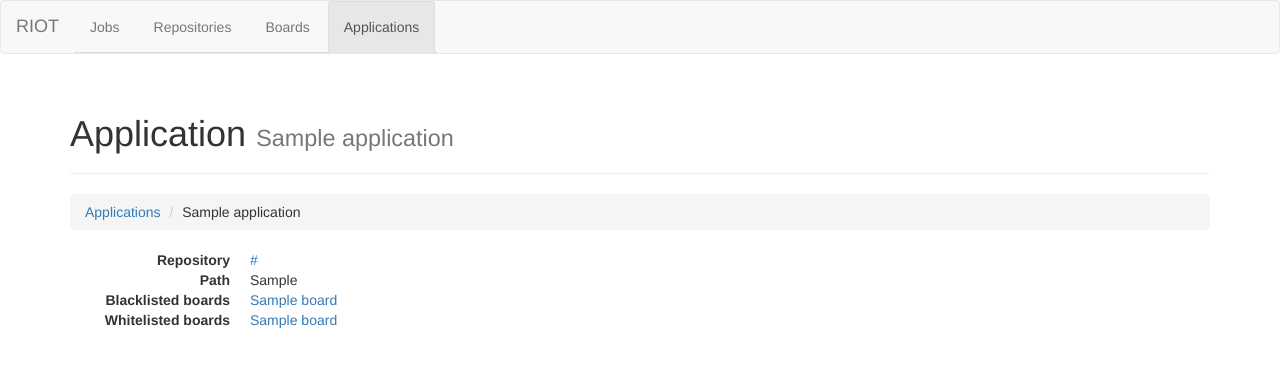
After one commit to RIOT-OS/riot_job_manager, a Django app: page /jobs/application/1 in a window 1280 px wide. The commit adds this page. Shown: the top 367 px of the page. Run offline with Django 3.2, Linux system fonts and the light colour scheme; tables that the repository leaves empty hold one stand-in row (values such as "Sample post"); parts of the project's set-up code (start-up, migrations or seed data) failed here and were passed over; some libraries are stand-ins or nearby versions.

Commit message:
Add list, create, update, delete, and detail view for Appliation

```diff
--- a/board_app_creator/models.py
+++ b/board_app_creator/models.py
@@ -95,6 +95,9 @@ class Repository(models.Model):
     def has_application_trees(self):
         return self.application_trees.exists()
 
+    def unique_application_trees(self):
+        return sorted(list(set(self.application_trees.values_list('tree_name', flat=True))))
+
 class USBDevice(models.Model):
     """
     Representation of USB devices.
@@ -148,22 +151,30 @@ class Application(models.Model):
     """
     A representarion of a RIOT application.
     """
-    name = models.CharField(max_length=16, unique=True, blank=False,
-                            null=False)
+    name = models.CharField(max_length=16, blank=False, null=False)
     path = models.CharField(max_length=256, default=None, null=True,
                             blank=True)
     repository = models.ManyToManyField('Repository', related_name='applications',
                                         through='ApplicationTree')
+    blacklisted_boards = models.ManyToManyField('Board',
+            related_name='blacklisted_applications')
+    whitelisted_boards = models.ManyToManyField('Board',
+            related_name='whitelisted_applications')
 
 class ApplicationTree(models.Model):
     """
     Transit class between Application and Repository.
     """
     repo = models.ForeignKey('Repository', related_name='application_trees')
-    tree_name = models.CharField(max_length=256, unique=True, null=False,
-                                 blank=False)
-    application = models.ForeignKey('Application', related_name='applications',
-                                    unique=True, blank=False, null=False)
+    tree_name = models.CharField(max_length=256, null=False, blank=False)
+    application = models.ForeignKey('Application', related_name='application_tree',
+                                    unique=True, blank=True, null=True)
+
+    class Meta:
+        unique_together = ("repo", "tree_name", "application")
+
+    def __str__(self):
+        return self.tree_name
 
 class Job(models.Model):
     """
--- /dev/null
+++ b/board_app_creator/templates/board_app_creator/application_detail.html
@@ -0,0 +1,32 @@
+{% extends 'board_app_creator/detail.html' %}
+{% load bootstrap3 %}
+{% block title %}Application: {{ object.name }}{% endblock %}
+{% block nav-application-class %}active{% endblock %}
+{% block nav-application-link %}#{% endblock %}
+{% block breadcrumb %}
+    <li><a href="{% url "application-list" %}">Applications</a></li>
+    <li active="active">{{ object.name }}</li>
+{% endblock %}
+{% block header %}Application <small>{{ object.name }}</small>{% endblock %}
+{% block detail %}
+    {% if object.repository.exists %}
+    <dt>Repository</dt>
+    {% for r in object.repository.all %}
+    <dd><a href="{% url "repository-detail" pk=r.pk %}">{{ r }}</a></dd>
+    {% endfor %}
+    {% endif %}
+    <dt>Path</dt>
+    <dd>{{ object.path }}</dd>
+    {% if object.blacklisted_boards.exists %}
+    <dt>Blacklisted boards</dt>
+    {% for b in object.blacklisted_boards.all %}
+    <dd><a href="{% url "board-detail" pk=b.pk %}">{{ b }}</a></dd>
+    {% endfor %}
+    {% endif %}
+    {% if object.whitelisted_boards.exists %}
+    <dt>Whitelisted boards</dt>
+    {% for b in object.whitelisted_boards.all %}
+    <dd><a href="{% url "board-detail" pk=b.pk %}">{{ b }}</a></dd>
+    {% endfor %}
+    {% endif %}
+{% endblock %}
--- a/board_app_creator/templates/board_app_creator/base.html
+++ b/board_app_creator/templates/board_app_creator/base.html
@@ -27,7 +27,7 @@
                   <li class="{% block nav-job-class %}{% endblock %}"><a href="#">Jobs</a></li>
                   <li class="{% block nav-repository-class %}{% endblock %}"><a href="{% block nav-repository-link %}{% url "repository-list" %}{% endblock %}">Repositories</a></li>
                   <li class="{% block nav-board-class %}{% endblock %}"><a href="{% block nav-board-link %}{% url "board-list" %}{% endblock %}">Boards</a></li>
-                  <li class="{% block nav-application-class %}{% endblock %}"><a href="#">Applications</a></li>
+                  <li class="{% block nav-application-class %}{% endblock %}"><a href="{% block nav-application-link %}{% url "application-list" %}{% endblock %}">Applications</a></li>
                 </ul>
               </div>
             </div>
--- a/board_app_creator/urls.py
+++ b/board_app_creator/urls.py
@@ -5,6 +5,11 @@ from board_app_creator import views
 
 urlpatterns = [
     url(r'', include('social.apps.django_app.urls', namespace='social')),
+    url(r'^application/?$', views.ApplicationList.as_view(), name='application-list'),
+    url(r'^application/create/?$', views.ApplicationCreate.as_view(), name='application-create'),
+    url(r'^application/(?P<pk>\d+)/?$', views.ApplicationDetail.as_view(), name='application-detail'),
+    url(r'^application/(?P<pk>\d+)/delete/?$', views.ApplicationDelete.as_view(), name='application-delete'),
+    url(r'^application/(?P<pk>\d+)/update/?$', views.ApplicationUpdate.as_view(), name='application-update'),
     url(r'^board/?$', views.BoardList.as_view(), name='board-list'),
     url(r'^board/create/?$', views.BoardCreate.as_view(), name='board-create'),
     url(r'^board/(?P<pk>\d+)/?$', views.BoardDetail.as_view(), name='board-detail'),
--- a/board_app_creator/views.py
+++ b/board_app_creator/views.py
@@ -7,6 +7,31 @@ from django.views.generic import View, DetailView, ListView
 from django.views.generic.edit import CreateView, DeleteView, UpdateView
 
 from board_app_creator import models
+
+class ApplicationDetail(DetailView):
+    model = models.Application
+
+class ApplicationList(ListView):
+    model = models.Application
+
+class ApplicationCreate(CreateView):
+    model = models.Application
+    success_url = reverse_lazy('application-list')
+    form_class =  modelform_factory(models.Application,
+                    widgets={"blacklisted_boards": CheckboxSelectMultiple,
+                             "whitelisted_boards": CheckboxSelectMultiple})
+
+
+class ApplicationDelete(DeleteView):
+    model = models.Application
+    success_url = reverse_lazy('application-list')
+
+class ApplicationUpdate(UpdateView):
+    model = models.Application
+    success_url = reverse_lazy('application-list')
+    form_class =  modelform_factory(models.Application,
+                    widgets={"blacklisted_boards": CheckboxSelectMultiple,
+                             "whitelisted_boards": CheckboxSelectMultiple})
 
 class BoardDetail(DetailView):
     model = models.Board
```
Also changed, not shown: board_app_creator/templates/board_app_creator/application_confirm_delete.html (added, +20 -0 lines), board_app_creator/templates/board_app_creator/application_form.html (added, +7 -0 lines), board_app_creator/templates/board_app_creator/application_list.html (added, +33 -0 lines).
